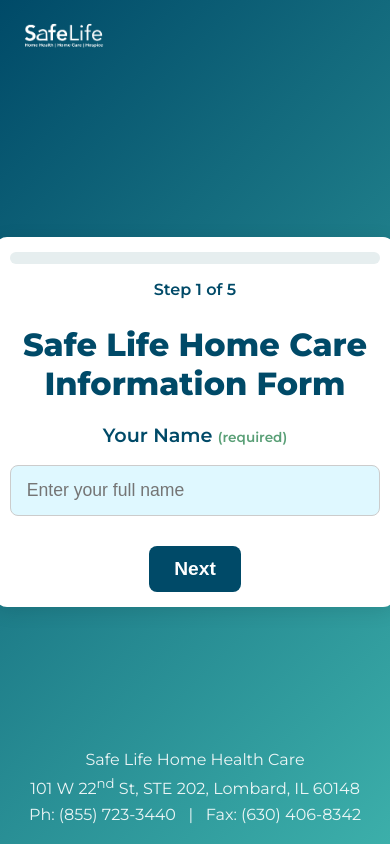
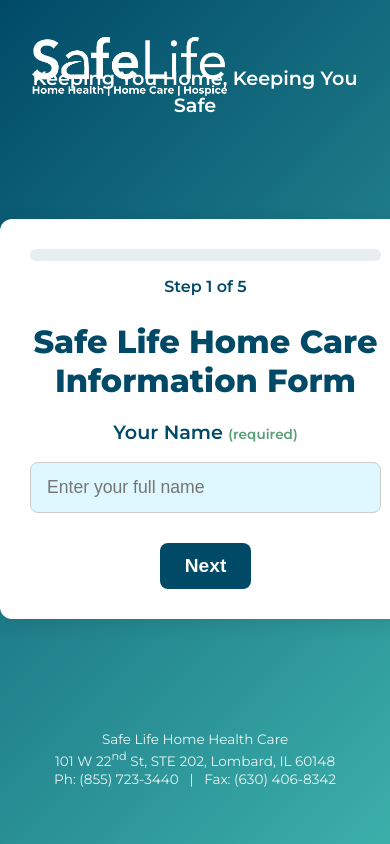
Before and after one commit to Asadali242/Safe-Life-CCP-Referral-Generation, a website: page index.html in a window 390 px wide. Shown: the top 844 px of the page. Drawn offline with Linux system fonts and the light colour scheme.

Commit message:
Update style.css
To improve the Mobile UI interface

```diff
--- a/style.css
+++ b/style.css
@@ -33,6 +33,7 @@
   max-width: 500px;
   width: 90%;
   text-align: center;
+  margin: auto;
   margin-top: 100px; /* space under the header */
   margin-bottom: 80px; /* space above footer */
 }
@@ -197,30 +198,26 @@
 }
 
 .quote-container {
-  position: absolute;
-  right: 50px;
-  top: 50%;
-  transform: translateY(-50%);
-  font-size: 1.7rem;
-  color: #ffffff;
-  font-family: 'Montserrat', sans-serif;
+  position: relative;
+  text-align: center;
+  margin: 20px auto;
+  color: #fff;
+  font-size: 1.4rem;
   font-weight: 600;
-  width: 300px;       /* Keeps it within a fixed width */
-  text-align: left;
-  white-space: normal; /* Allow wrapping */
-  word-wrap: break-word;
+  max-width: 90%;
+  line-height: 1.4;
 }
 
 .footer {
-  position: fixed;
-  bottom: 10px;
+  position: relative;
+  bottom: 0;
   width: 100%;
   text-align: center;
-  font-size: 1.0rem;
-  font-family: 'Montserrat', sans-serif;
+  font-size: 0.85rem;
   color: rgba(255, 255, 255, 0.9);
-  line-height: 1.5;
-  padding: 5px 10px;
+  padding: 10px;
+  background: transparent; /* Matches gradient */
+  margin-top: 20px;
 }
 
 .footer p {
@@ -233,13 +230,15 @@
   to { opacity: 1; transform: translateY(0); }
 }
 
-@media (max-width: 1024px) {
-  .container {
-    width: 90%;
-    padding: 20px;
-  }
+/* On larger screens, position quote on the right */
+@media (min-width: 1025px) {
   .quote-container {
-    font-size: 1.3rem;
+    position: absolute;
+    right: 40px;
+    top: 50%;
+    transform: translateY(-50%);
+    text-align: left;
+    max-width: 300px;
   }
 }
 
@@ -248,7 +247,7 @@
     flex-direction: column;
   }
   .page-header .logo {
-    height: 45px;
+    height: 100px;
   }
   .container {
     margin-top: 80px;
@@ -258,16 +257,3 @@
     padding: 0 10px;
   }
 }
-
-@media (max-width: 480px) {
-  .page-header .logo {
-    height: 40px;
-  }
-  .container {
-    padding: 15px;
-    width: 95%;
-  }
-  .quote-container {
-    font-size: 1rem;
-  }
-}
```
